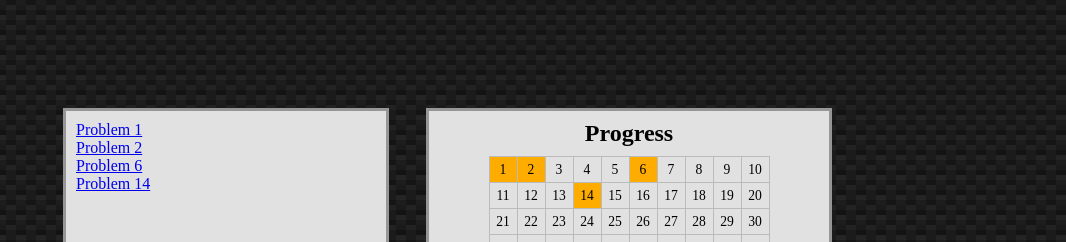
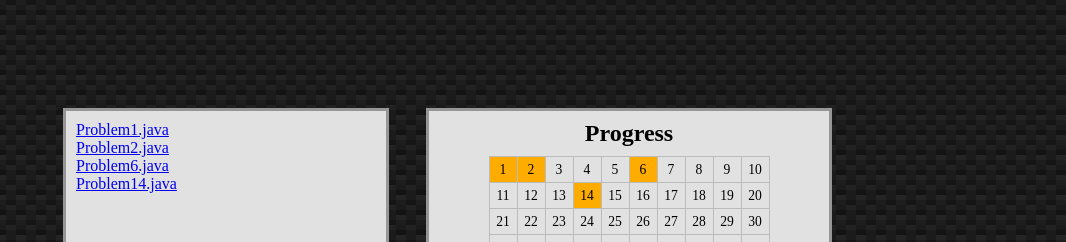
Before and after one commit to QuickToBeSlow/Project_Euler_Assignments, a plain HTML site: page index.html in a window 1280 px wide. Shown: the top 242 px of the page, without its empty margins (214-1280 px from the left). Drawn offline with Linux system fonts and the light colour scheme.

Commit message:
changed text formatting for download links

```diff
--- a/index.html
+++ b/index.html
@@ -6,10 +6,10 @@
     <div id="main_container">
       <section style="float: left;">
         <div id="download_container">
-          <a href="Problem1.java" download>Problem 1</a><br>
-          <a href="Problem2.java" download>Problem 2</a><br>
-          <a href="Problem6.java" download>Problem 6</a><br>
-          <a href="Problem14.java" download>Problem 14</a><br>
+          <a href="Problem1.java" download>Problem1.java</a><br>
+          <a href="Problem2.java" download>Problem2.java</a><br>
+          <a href="Problem6.java" download>Problem6.java</a><br>
+          <a href="Problem14.java" download>Problem14.java</a><br>
         </div>
       </section>
       <section style="float: right;">
```
